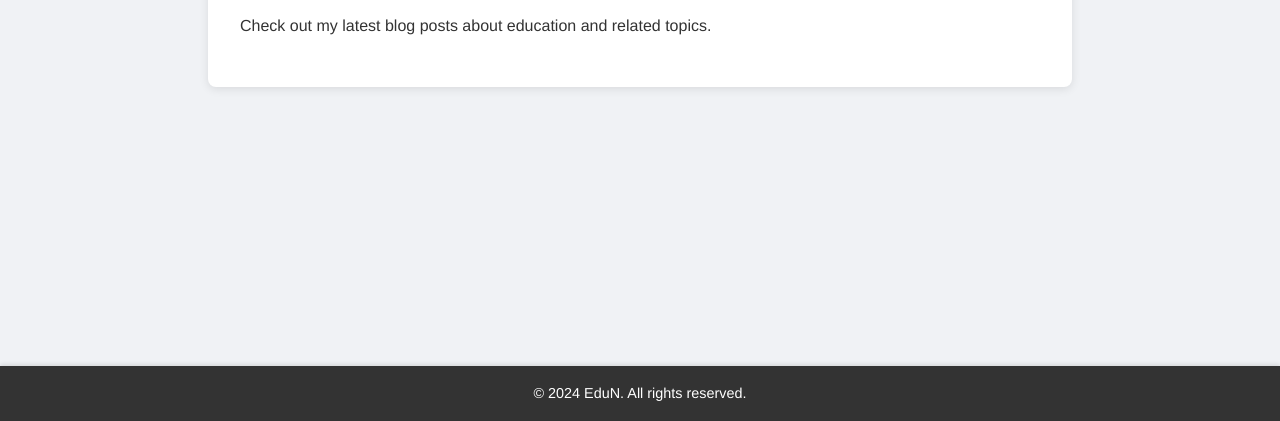
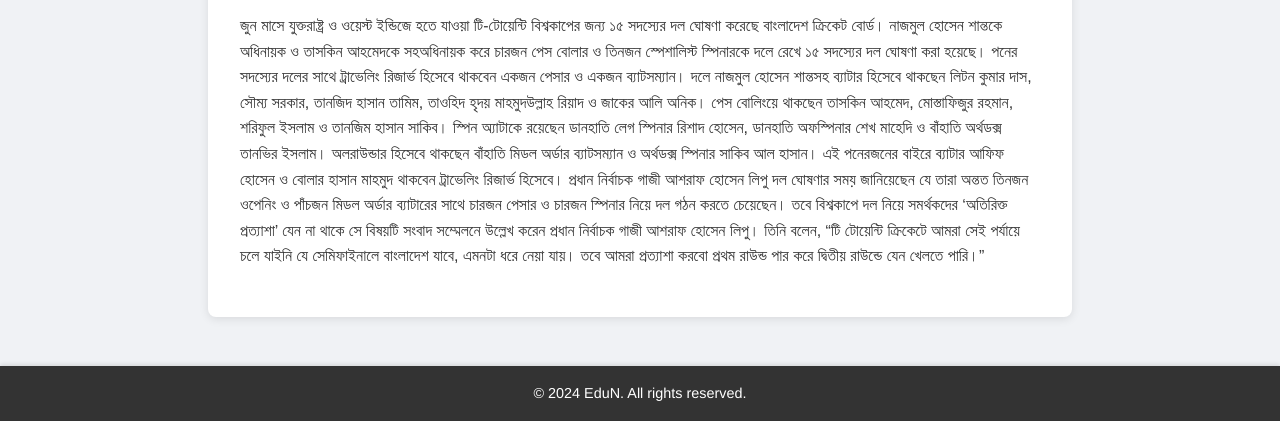
Before and after one commit to Dekuuuuuu/edun, a plain HTML site: page blog.html in a window 1280 px wide. Shown: the part 379-800 px from the top of the page. Drawn offline with Linux system fonts and the light colour scheme.

Commit message:
Update blog.html

```diff
--- a/blog.html
+++ b/blog.html
@@ -21,7 +21,23 @@
     </nav>
     <section>
         <h2>Blog</h2>
-        <p>Check out my latest blog posts about education and related topics.</p>
+        <p>জুন মাসে যুক্তরাষ্ট্র ও ওয়েস্ট ইন্ডিজে হতে যাওয়া টি-টোয়েন্টি বিশ্বকাপের জন্য ১৫ সদস্যের দল ঘোষণা করেছে বাংলাদেশ ক্রিকেট বোর্ড। নাজমুল হোসেন শান্তকে অধিনায়ক ও তাসকিন আহমেদকে সহঅধিনায়ক করে চারজন পেস বোলার ও তিনজন স্পেশালিস্ট স্পিনারকে দলে রেখে ১৫ সদস্যের দল ঘোষণা করা হয়েছে।
+
+পনের সদস্যের দলের সাথে ট্রাভেলিং রিজার্ভ হিসেবে থাকবেন একজন পেসার ও একজন ব্যাটসম্যান।
+
+দলে নাজমুল হোসেন শান্তসহ ব্যাটার হিসেবে থাকছেন লিটন কুমার দাস, সৌম্য সরকার, তানজিদ হাসান তামিম, তাওহিদ হৃদয় মাহমুদউল্লাহ রিয়াদ ও জাকের আলি অনিক।
+
+পেস বোলিংয়ে থাকছেন তাসকিন আহমেদ, মোস্তাফিজুর রহমান, শরিফুল ইসলাম ও তানজিম হাসান সাকিব।
+
+স্পিন অ্যাটাকে রয়েছেন ডানহাতি লেগ স্পিনার রিশাদ হোসেন, ডানহাতি অফস্পিনার শেখ মাহেদি ও বাঁহাতি অর্থডক্স তানভির ইসলাম।
+
+অলরাউন্ডার হিসেবে থাকছেন বাঁহাতি মিডল অর্ডার ব্যাটসম্যান ও অর্থডক্স স্পিনার সাকিব আল হাসান।
+
+এই পনেরজনের বাইরে ব্যাটার আফিফ হোসেন ও বোলার হাসান মাহমুদ থাকবেন ট্রাভেলিং রিজার্ভ হিসেবে।
+
+প্রধান নির্বাচক গাজী আশরাফ হোসেন লিপু দল ঘোষণার সময় জানিয়েছেন যে তারা অন্তত তিনজন ওপেনিং ও পাঁচজন মিডল অর্ডার ব্যাটারের সাথে চারজন পেসার ও চারজন স্পিনার নিয়ে দল গঠন করতে চেয়েছেন।
+
+তবে বিশ্বকাপে দল নিয়ে সমর্থকদের ‘অতিরিক্ত প্রত্যাশা’ যেন না থাকে সে বিষয়টি সংবাদ সম্মেলনে উল্লেখ করেন প্রধান নির্বাচক গাজী আশরাফ হোসেন লিপু। তিনি বলেন, “টি টোয়েন্টি ক্রিকেটে আমরা সেই পর্যায়ে চলে যাইনি যে সেমিফাইনালে বাংলাদেশ যাবে, এমনটা ধরে নেয়া যায়। তবে আমরা প্রত্যাশা করবো প্রথম রাউন্ড পার করে দ্বিতীয় রাউন্ডে যেন খেলতে পারি।”</p>
     </section>
     <footer>
         <p>&copy; 2024 EduN. All rights reserved.</p>
```
